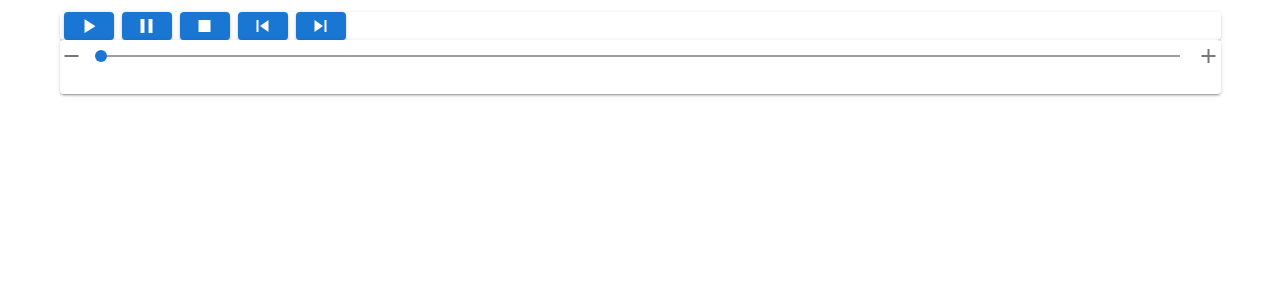
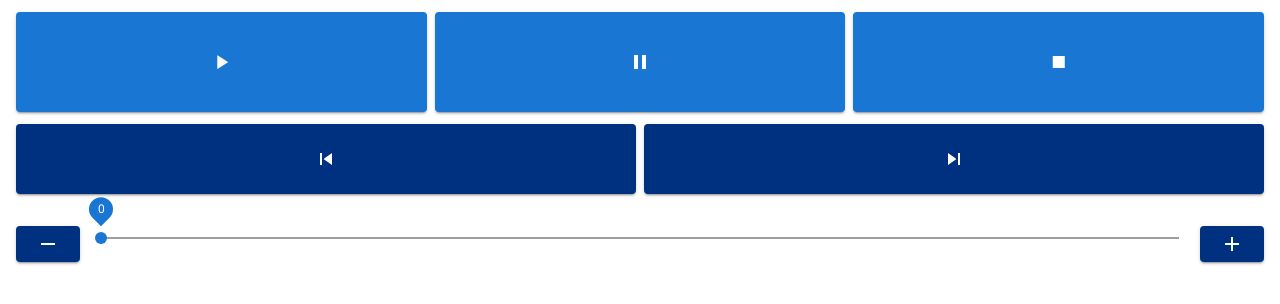
Before and after one commit to marouim/roon-fsimple-control, a Vue app: page / in a window 1280 px wide. Shown: the top 304 px of the page. Built offline with nearby package versions, Linux system fonts and the light colour scheme.

Commit message:
Updated UI to fill with page

```diff
--- a/src/components/Controls.vue
+++ b/src/components/Controls.vue
@@ -1,41 +1,45 @@
 <template>
-  <v-container>
-    <v-flex>
-      <v-card>
+  <v-container fluid>
+    <v-col >
+      <v-row>
         <v-btn
-          class="mx-1"
-          dark
-          small
+          style="height: 100px;"
+          class="flex-grow-1 mx-1"
           color="primary"
         >
           <v-icon dark>
             mdi-play
           </v-icon>
         </v-btn>
+
         <v-btn
-          class="mx-1"
-          dark
-          small
+          class="flex-grow-1 mx-1"
+          style="height: 100px;"
           color="primary"
         >
           <v-icon dark>
             mdi-pause
           </v-icon>
         </v-btn>
+
         <v-btn
-          class="mx-1"
-          dark
-          small
+          class="flex-grow-1 mx-1"
+          style="height: 100px;"
           color="primary"
         >
           <v-icon dark>
             mdi-stop
           </v-icon>
         </v-btn>
+      </v-row>
+      <v-row class="mt-6">
+
+
+
+
         <v-btn
-          class="mx-1"
-          dark
-          small
+          class="flex-grow-1 mx-1 grey darken-3"
+          style="height: 70px;"
           color="primary"
         >
           <v-icon dark>
@@ -43,45 +47,61 @@
           </v-icon>
         </v-btn>
         <v-btn
-          class="mx-1"
-          dark
-          small
+          class="flex-grow-1 mx-1 grey darken-3"
+          style="height: 70px;"
           color="primary"
         >
           <v-icon dark>
             mdi-skip-next
           </v-icon>
         </v-btn>
-      </v-card>
-      <v-card>
+      </v-row>
+
+      <v-row class="mt-10">
         <v-slider
-          v-model="bpm"
-          :color="color"
+          v-model="volume"
           track-color="grey"
           always-dirty
-          min="40"
-          max="218"
+          min="0"
+          max="100"
+          :thumb-size="24"
+          thumb-label="always"
         >
           <template v-slot:prepend>
-            <v-icon
-              :color="color"
+
+            <v-btn
+              class="flex-grow-1 mx-1 grey darken-3"
+
+              color="primary"
               @click="volume_down"
             >
-              mdi-minus
-            </v-icon>
+              <v-icon dark>
+                mdi-minus
+              </v-icon>
+            </v-btn>
+
+
           </template>
 
           <template v-slot:append>
-            <v-icon
-              :color="color"
+
+            <v-btn
+              class="flex-grow-1 mx-1 grey darken-3"
+
+              color="primary"
               @click="volume_up"
             >
-              mdi-plus
-            </v-icon>
+              <v-icon dark>
+                mdi-plus
+              </v-icon>
+            </v-btn>
+
           </template>
         </v-slider>
-      </v-card>
-    </v-flex>
+
+      </v-row>
+    </v-col>
+
 
 
   </v-container>
@@ -92,18 +112,22 @@
     name: 'Controls',
 
     data: () => ({
-
+      volume: 0
     }),
 
     methods: {
 
       volume_down() {
-
+        this.volume -= 1;
       },
 
       volume_up() {
-
+        this.volume += 1;
       }
     }
   }
 </script>
+
+<style>
+
+</style>
```
